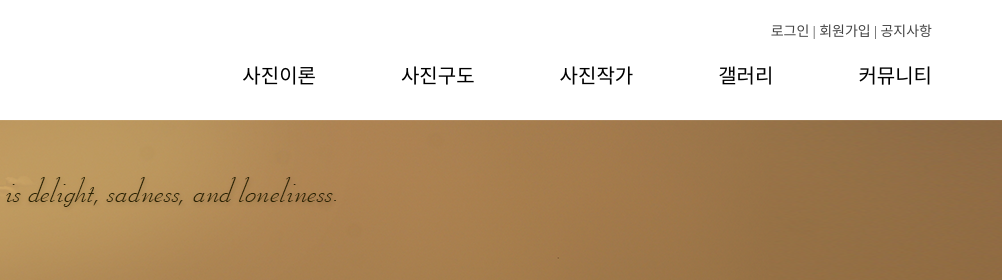
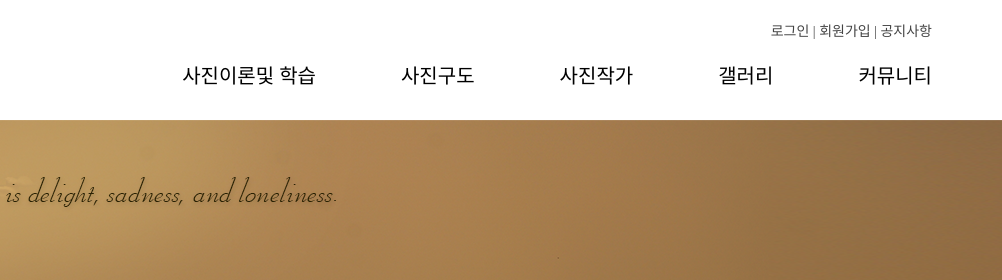
Before and after one commit to sungpyohong7/dietmall, a plain HTML site: page index.html in a window 1280 px wide. Shown: the top 280 px of the page, 278-1280 px from the left. Drawn offline with Linux system fonts and the light colour scheme.

Commit message:
메뉴 변경
메뉴 변경 디스크립션

```diff
--- a/index.html
+++ b/index.html
@@ -134,7 +134,7 @@ footer {
 			로그인 | 회원가입 | 공지사항
 		</div>
 		<ul id='main_menu'>
-			<li>사진이론</li>
+			<li>사진이론및 학습</li>
 			<li>사진구도</li>
 			<li>사진작가</li>
 			<li>갤러리</li>
```
